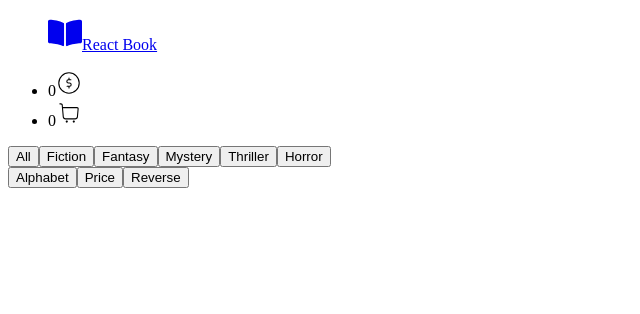
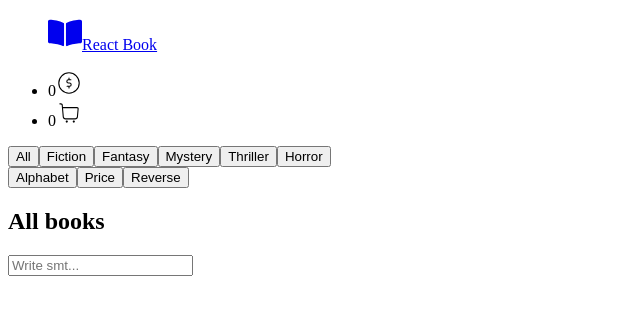
Before and after one commit to andreyysak/react-book, a React (Create React App) app: page / in a window 1280 px wide. Shown: the top 314 px of the page, without its empty margins (0-640 px from the left). Built offline with nearby package versions, Linux system fonts and the light colour scheme.

Commit message:
make input catalog layout

```diff
--- /dev/null
+++ b/src/components/Catalog.tsx
@@ -0,0 +1,13 @@
+import React from 'react'
+import { CatalogInput } from './CatalogInput'
+
+export const Catalog = () => {
+  return (
+    <section className='py-10 bg-white '>
+      <div className='flex justify-between items-center'>
+        <h2 className='font-bold text-3xl'>All books</h2>
+        <CatalogInput />
+      </div>
+    </section>
+  )
+}
--- /dev/null
+++ b/src/components/CatalogInput.tsx
@@ -0,0 +1,13 @@
+import React from 'react'
+
+export const CatalogInput = () => {
+  return (
+    <div>
+      <input
+        type="text"
+        placeholder='Write smt...'
+        className='bg-lightGray w-72 h-12 rounded-full border-bgInline border-2 px-5'
+      />
+    </div>
+  )
+}
--- a/src/components/MainPizza.tsx
+++ b/src/components/MainPizza.tsx
@@ -3,6 +3,7 @@ import { Genres } from './Genres'
 import { Book } from '../interface/Books'
 import {genres} from '../constants/constants';
 import { SortBtn } from './SortBtn';
+import { Catalog } from './Catalog';
 
 interface Props {
   books: Book[];
@@ -15,6 +16,7 @@ export const MainPizza: React.FC<Props> = ({books}) => {
         <Genres genres={genres} />
         <SortBtn />
       </div>
+      <Catalog />
     </section>
   )
 }
```
